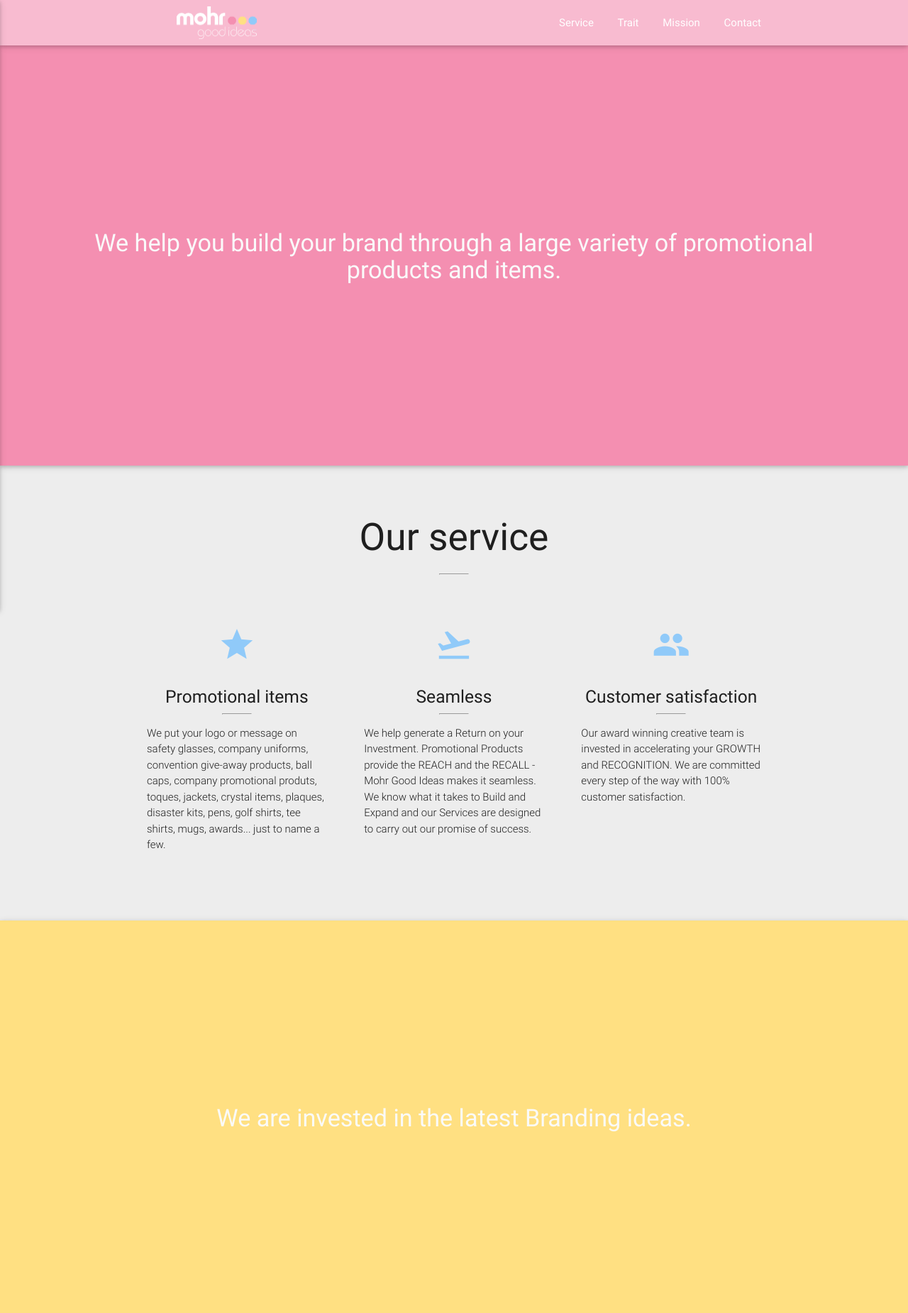
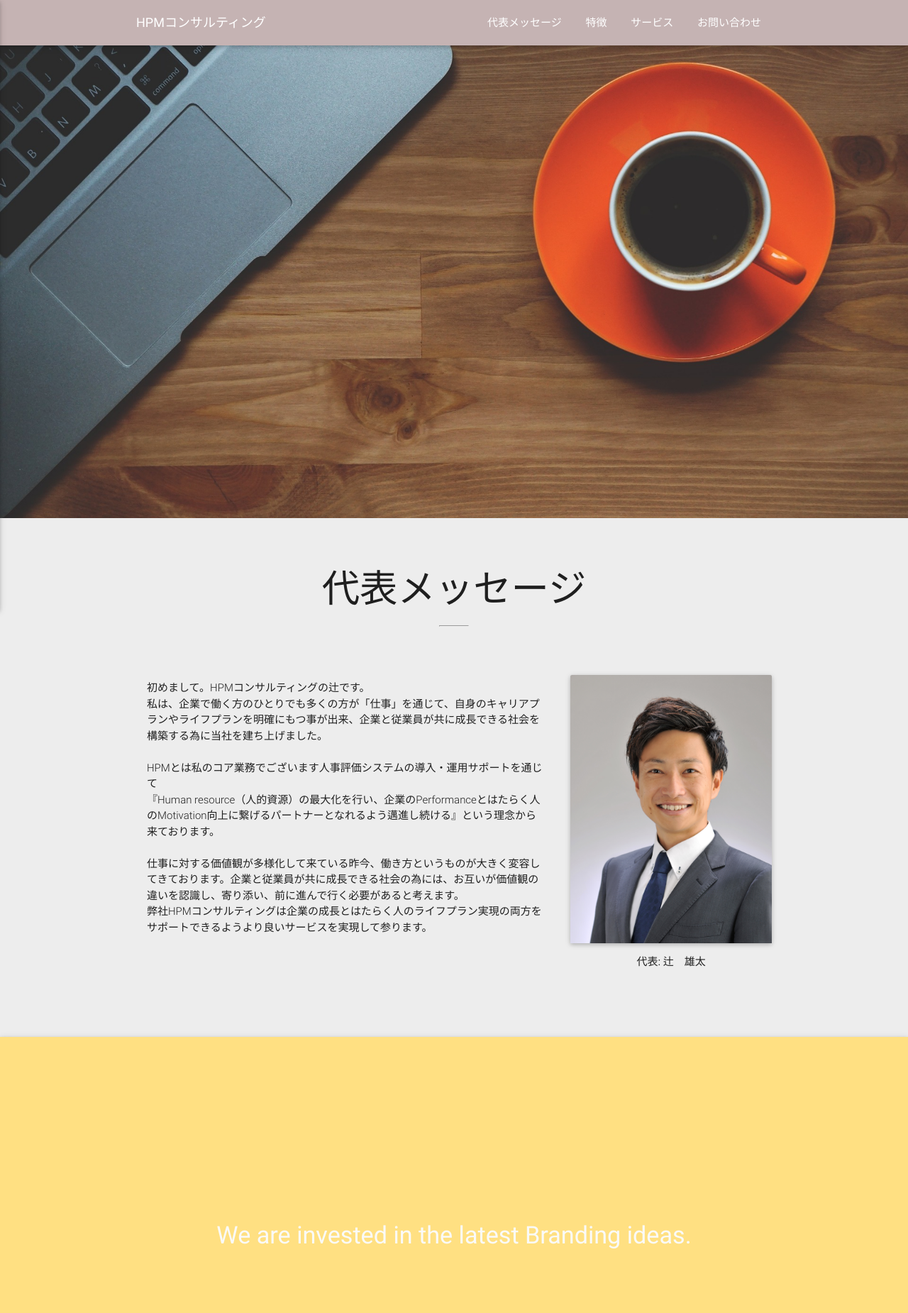
Before and after one commit to ikuto0608/template_html, a PHP site: page /index.html in a window 1280 px wide. Shown: the top 1850 px of the page at 71% size. Run offline with PHP 8.4, Linux system fonts and the light colour scheme; some libraries are stand-ins or nearby versions.

Commit message:
change for him

```diff
--- a/css/style.css
+++ b/css/style.css
@@ -132,3 +132,76 @@ footer.page-footer .footer-copyright {
  background-color: rgba(51, 51, 51, 0.08);
  line-height: 25px;
 }
+
+nav .brand-logo p {
+  font-size: 18px;
+  vertical-align: middle;
+  margin: 0 auto;
+}
+
+
+.parallax-container {
+  padding: 26% 0;
+  max-height: 400px;
+  line-height: 0;
+  height: 50%;
+  color: rgba(255,255,255,.9);
+}
+
+.parallax-container .section {
+  width: 100%;
+}
+
+@media(max-width: 1580px) {
+  .parallax-container h1 {
+    font-size: 1.5em;
+    line-height: 110%;
+    margin: 0.82rem 0 0.656rem 0;
+  }
+}
+@media(max-width: 768px) {
+  .parallax-container h1 {
+    font-size: 1.0em;
+    line-height: 110%;
+    margin: 0.82rem 0 0.656rem 0;
+  }
+}
+
+@media(max-width: 1580px) {
+  .parallax-container h2 {
+    font-size: 1.5em;
+    line-height: 110%;
+    margin: 0.82rem 0 0.656rem 0;
+  }
+}
+@media(max-width: 768px) {
+  .parallax-container h2 {
+    font-size: 1.0em;
+    line-height: 110%;
+    margin: 0.82rem 0 0.656rem 0;
+  }
+}
+
+@media only screen and (max-width : 992px) {
+  .parallax-container .section {
+    position: absolute;
+    top: 40%;
+  }
+  #index-banner .section {
+    top: 10%;
+  }
+}
+
+.background {
+  width: 100%;
+  filter: brightness(75%);
+}
+
+.hero img {
+   height: auto;
+   width: 100%;
+}
+
+.navigation {
+  background-color: rgba(158, 122, 122, 0.5);
+}
--- a/index.html
+++ b/index.html
@@ -3,7 +3,7 @@
 <head>
   <meta http-equiv="Content-Type" content="text/html; charset=UTF-8"/>
   <meta name="viewport" content="width=device-width, initial-scale=1, maximum-scale=1.0"/>
-  <title>Mohr Good Ideas</title>
+  <title>HPM コンサルティング</title>
 
   <link href="https://fonts.googleapis.com/icon?family=Material+Icons" rel="stylesheet">
   <link href="css/materialize.css" type="text/css" rel="stylesheet" media="screen,projection"/>
@@ -11,23 +11,23 @@
 </head>
 <body>
   <div class="navbar-fixed">
-    <nav id="navigation" class="material_light_red mdl-navigation" role="navigation">
+    <nav id="navigation" class="navigation mdl-navigation" role="navigation">
       <div class="nav-wrapper container">
         <a id="logo-container" href="" class="brand-logo">
-          <p><img src="images/logo_w.png" alt="Mohr" /></p>
+          <p>HPMコンサルティング</p>
         </a>
         <ul id="nav-web" class="right hide-on-med-and-down">
-          <a href="#service">Service</a>
-          <a href="#trait">Trait</a>
-          <a href="#mission">Mission</a>
-          <a href="#contact">Contact</a>
+          <a href="#message">代表メッセージ</a>
+          <a href="#characteristic">特徴</a>
+          <a href="#mission">サービス</a>
+          <a href="#contact">お問い合わせ</a>
         </ul>
         <ul id="nav-mobile" class="side-nav">
           <li>
-            <a href="#service">Service</a>
-            <a href="#trait">Trait</a>
-            <a href="#mission">Mission</a>
-            <a href="#contact">Contact</a>
+            <a href="#message">代表メッセージ</a>
+            <a href="#characteristic">特徴</a>
+            <a href="#mission">サービス</a>
+            <a href="#contact">お問い合わせ</a>
           </li>
         </ul>
         <a href="#" data-activates="nav-mobile" class="button-collapse"><i class="material-icons">menu</i></a>
@@ -35,41 +35,40 @@
     </nav>
   </div>
 
-  <div class="intro material_red z-depth-1">
-    <h4 class="grey-text text-lighten-5">We help you build your brand through a large variety of promotional products and items.</h4>
+  <div class="parallax-container valign-wrapper">
+    <div class="hero">
+      <img src="images/hero_1.jpg" />
+    </div>
   </div>
 
-  <div class="container service" id="service">
+  <div class="container message" id="message">
     <br /><br />
-    <h2 class="header center">Our service</h2>
+    <h2 class="header center">代表メッセージ</h2>
     <hr />
     <div class="section">
       <div class="row">
-        <div class="col s12 m4">
+        <div class="col s12 m8">
           <div class="icon-block">
-            <h2 class="center blue-text text-lighten-3"><i class="material-icons">star</i></h2>
-            <h5 class="center">Promotional items</h5>
-            <hr />
-            <p class="light">We put your logo or message on safety glasses, company uniforms, convention give-away products, ball caps, company promotional produts, toques, jackets, crystal items, plaques, disaster kits, pens, golf shirts, tee shirts, mugs, awards... just to name a few.</p>
+            <p class="light">
+初めまして。HPMコンサルティングの辻です。<br />
+私は、企業で働く方のひとりでも多くの方が「仕事」を通じて、自身のキャリアプランやライフプランを明確にもつ事が出来、企業と従業員が共に成長できる社会を構築する為に当社を建ち上げました。<br />
+<br />
+HPMとは私のコア業務でございます人事評価システムの導入・運用サポートを通じて<br />
+『Human resource（人的資源）の最大化を行い、企業のPerformanceとはたらく人のMotivation向上に繋げるパートナーとなれるよう邁進し続ける』という理念から来ております。<br />
+<br />
+仕事に対する価値観が多様化して来ている昨今、働き方というものが大きく変容してきております。企業と従業員が共に成長できる社会の為には、お互いが価値観の違いを認識し、寄り添い、前に進んで行く必要があると考えます。<br />
+弊社HPMコンサルティングは企業の成長とはたらく人のライフプラン実現の両方をサポートできるようより良いサービスを実現して参ります。
+            </p>
           </div>
         </div>
 
         <div class="col s12 m4">
-          <div class="icon-block">
-            <h2 class="center blue-text text-lighten-3"><i class="material-icons">flight_takeoff</i></h2>
-            <h5 class="center">Seamless</h5>
-            <hr />
-            <p class="light">We help generate a Return on your Investment. Promotional Products provide the REACH and the RECALL - Mohr Good Ideas makes it seamless. We know what it takes to Build and Expand and our Services are designed to carry out our promise of success.</p>
+          <div class="card">
+            <div class="card-image">
+              <img src="images/ceo.jpg" alt="Branding" />
+            </div>
           </div>
-        </div>
-
-        <div class="col s12 m4">
-          <div class="icon-block">
-            <h2 class="center blue-text text-lighten-3"><i class="material-icons">group</i></h2>
-            <h5 class="center">Customer satisfaction</h5>
-            <hr />
-            <p class="light">Our award winning creative team is invested in accelerating your GROWTH and RECOGNITION. We are committed every step of the way with 100% customer satisfaction.</p>
-          </div>
+          <p class="center">代表: 辻　雄太</p>
         </div>
       </div>
     </div>
@@ -80,102 +79,114 @@
     <h4 class="grey-text text-lighten-5">We are invested in the latest Branding ideas.</h4>
   </div>
 
-  <br id="trait" />
+  <br id="characteristic" />
   <div class="container detail">
-    <h2 class="header center">Our trait</h2>
+    <h2 class="header center">特徴</h2>
     <hr />
-    <div class="col s12 trait">
-      <ul class="tabs">
-        <li class="tab col s3"><a class="active" href="#trait1">Branding options</a></li>
-        <li class="tab col s3"><a href="#trait2">Eco-Friendly</a></li>
-        <li class="tab col s3"><a href="#trait3">Giving Back</a></li>
-      </ul>
-    </div>
-    <div id="trait1" class="col s12">
-      <h5 class="header col s12 light">
-        <img src="images/content_branding_quote.png" alt="Branding" />
-        At Mohr Good Ideas we are invested in the latest Branding ideas. We offer 3m reflective, neon, thermo flock, Glow, hologram, metallic, and opaque imprinting. With the expert help of our Suppliers we determine the best technique for your promotional needs. We are proud of our professional digitizers who ensure that the details of your logo and message are pain-stakingly communicated with each piece. Embroidery can mean 3D puff, chenille and crests - we do it all. Laser etching and debossing are stunning methods of decoration that impress and communicate great attention to detail. Do you need labels? We have woven or PVC. Customizing a look for your Company - it's not a problem for Mohr Good Ideas - we work with talented designers and love a challenge.
-      </h5>
-    </div>
-    <div id="trait2" class="col s12">
-      <h5 class="header col s12 light">
-        <img src="images/eco.jpg" alt="Eco" />
-        At Mohr Good Ideas, when it comes to Eco-friendly promotional products, we do our best to 'WALK OUR TALK'. We choose responsibly and keep up to date with our Vendors. We comply with the Quality Certification Alliance to ensure we are not consciously leaving a mess for someone else to clean up. We believe in reducing our carbon footprint and reward those Vendors with the same objectives by placing our orders with them. On our web site look for the icons symbolizing Eco-friendly and please don't hesitate to give us your Eco-friendly choices.
-      </h5>
-    </div>
-    <div id="trait3" class="col s12">
-      <h5 class="header col s12 light">
-        <img src="images/rwanda.jpg" alt="Rwanda" />
-        We love donating to the Embrace Rwanda Program. After the genocide in Rwanda in the late 90's that all important factor in a young mother's life was missing. Her Mother, Grandmother and Aunties had been killed in the massive slayings. That left young mothers without the natural advice and mentoring the elder generations passed on to ensure survival. Recognizing the huge deficit an ex nurse stepped in to quietly and effectively bring about life-giving changes. At present we support Hilary King with Gifts and samples to the people of Rwanda. We know that we are only one drop in the bucket when it comes to stepping into the gap.
-        <a href="http://www.embracerwanda.org" target="_blank">www.embracerwanda.org</a>
-      </h5>
-    </div>
+    <ul class="collection collapsible" data-collapsible="accordion">
+      <li class="collection-item"><i class="material-icons">chevron_right</i>企業の戦略や人事ポリシー、業務内容に適した最適な評価制度の導入のお手伝いを致します。</li>
+      <li class="collection-item"><i class="material-icons">chevron_right</i>評価とは「人を裁くこと」ではなく「人を育てること」である事を基本に、はたらく人が安心して、そして活力みなぎる制度や運用制度を導入のサポートを致します。</li>
+      <li class="collection-item"><i class="material-icons">chevron_right</i>経営者の意向をはたらく人に納得頂けるよう、意図や意味合いなど詳細まで共有のお手伝いを致します。</li>
+      <li class="collection-item"><i class="material-icons">chevron_right</i>実際に策定した制度の運用を従業員教育研修をすることでサポート致します。</li>
+      <li class="collection-item"><i class="material-icons">chevron_right</i>評価制度の運用に寄り添う事で、現場での問題点に共に対処致します。</li>
+      <li>
+        <div class="collapsible-header">
+          More...
+        </div>
+        <div class="collapsible-body"><p>
+評価制度とは単に給与を決めたり、人を裁くためのものではありません。本来『人を褒める・育てるためのツール』であるべきだと考えます。<br />
+ツールと述べさせて頂いたのは、あくまで企業で適切に運用されて初めて活きてくるものであるからです。<br />
+<br />
+スポーツに置き換えると分かりやすいかと思いますが、どれだけ良いゴルフクラブを所有してもプロゴルファーのようなスコアは出せません。どれだけ良いバットやグローブを所有してもメジャーリーガにはなれませんよね。<br />
+使用する方が適切な使い方をして初めてその道具の強みが活きてきます。<br />
+<br />
+人事評価制度も同様に評価する方、評価をされる方が適切な運用方法を学び、その為のスキルを習得し始めて最大限に活きて参ります。<br />
+<br />
+高額なコンサルタント料を支払ったものの、運用できなかった、あまり効果が出た気がしないでは全く意味がありません。<br />
+<br />
+そのために弊社では導入から運用のサポートまでさせて頂き、本当の意味で企業のパートナーとなるべく尽力させて頂きます。
+        </p></div>
+      </li>
+    </ul>
   </div>
 
   <div class="intro material_blue z-depth-1">
     <h4 class="grey-text text-lighten-5">We do our best to 'WALK OUR TALK'.</h4>
   </div>
 
-  <div class="container mission" id="mission">
+  <div class="container service" id="service">
     <br /><br />
-    <h2 class="header center">Our mission</h2>
-    <hr>
-    <br />
-    <div class="row center">
-      <h5 class="header col s12 light">To increase your profits and visibility through innovative, memorable and competitively priced promotional products and programs.</h5>
+    <h2 class="header center">サービス</h2>
+    <hr />
+    <div class="section">
+      <div class="row">
+        <div class="col s12 m6">
+          <div class="icon-block">
+            <h2 class="center blue-text text-lighten-3"><i class="material-icons">flight_takeoff</i></h2>
+            <h5 class="center">人事評価システムの作成・導入・運用サポート</h5>
+            <hr />
+          </div>
+        </div>
+
+        <div class="col s12 m6">
+          <div class="icon-block">
+            <h2 class="center blue-text text-lighten-3"><i class="material-icons">people</i></h2>
+            <h5 class="center">評価者研修</h5>
+            <hr />
+          </div>
+        </div>
+      </div>
+      <div class="section">
+        <div class="row">
+        <div class="col s12 m6">
+          <div class="icon-block">
+            <h2 class="center blue-text text-lighten-3"><i class="material-icons">people_outline</i></h2>
+            <h5 class="center">被評価者研修</h5>
+            <hr />
+          </div>
+        </div>
+        <div class="col s12 m6">
+          <div class="icon-block">
+            <h2 class="center blue-text text-lighten-3"><i class="material-icons">exposure_plus_1</i></h2>
+            <p class="light center">
+※研修事例...<br />
+従業員のやる気を引き出すフィードバック面談<br />
+最後までやり遂げる目標設定方法<br />
+PDCAサイクルの確実かつ効果的な回し方<br />
+その他従業員の営業・接客研修　など<br />
+            </p>
+          </div>
+        </div>
+      </div>
     </div>
     <br><br>
   </div>
 
   <div class="row contact" id="contact">
     <hr class="contact_border" />
-    <h5>Contact</h5>
+    <h5>お問い合わせ</h5>
     <hr />
-    <form class="col s12 m6 l6">
-      <div class="row">
-        <div class="input-field col s6">
-          <i class="material-icons prefix">account_circle</i>
-          <input id="icon_prefix" type="text" class="validate">
-          <label for="icon_prefix">First Name</label>
-        </div>
-        <div class="input-field col s6">
-          <input id="last_name" type="text" class="validate">
-          <label for="last_name">Last Name</label>
-        </div>
-        <div class="row">
-          <div class="input-field col s12">
-            <i class="material-icons prefix">email</i>
-            <input id="email" type="email" class="validate">
-            <label for="email">Email</label>
-          </div>
-        </div>
-        <div class="input-field col s12">
-          <i class="material-icons prefix">phone</i>
-          <input id="telephone" type="tel" class="validate">
-          <label for="telephone">Telephone</label>
-        </div>
-        <div class="row">
-          <div class="input-field col s12">
-            <i class="material-icons prefix">textsms</i>
-            <textarea id="textarea" class="materialize-textarea"></textarea>
-            <label for="textarea">Text</label>
-          </div>
-        </div>
-        <div class="row center">
-          <button class="btn waves-effect waves-light amber lighten-3" type="submit" name="action">Submit
-            <i class="mdi-content-send right"></i>
-          </button>
-        </div>
-      </div>
-    </form>
-    <div class="col s12 m6 l6 contact-holder">
-      <h6 class="mdi-action-home">Address</h6>
-      <p>1875 Welch Street, North Vancouver, BC V7P 1B7</p>
-      <h6 class="mdi-hardware-phone-android">Phone Number</h6>
-      <p>+1 604-987-1988</p>
-      <h6 class="mdi-action-open-in-browser">Website</h6>
-      <p>mohrgoodideas.com</p>
-    </div>
+
+    <h6 class="mdi-action-home">Step1 お問い合わせ</h6>
+    <p>
+メールにてお問い合わせください。<br />
+折り返しこちらからご連絡させて頂きます。<br />
+<br />
+お問い合わせ頂く際に、ご相談内容や現在のお悩みごともご一緒にお知らせ頂きますと、面談がスムーズに進みます<br />
+<br />
+mail: no.cross.no.crown.yt@gmail.com<br />
+    </p>
+    <h6 class="mdi-hardware-phone-android">Step2 面談</h6>
+    <p>
+ご相談内容を伺い、事業内容や会社の規模等をヒアリングさせて頂きます。<br />
+お話を充分に伺ったうえで、お客様に一番合ったサービスのご提案と報酬の説明をさせて頂きます。<br />
+ご不明な点があれば、納得いくまでご質問ください。<br />
+ご相談頂くだけでも全く問題ありませんので、お気軽にご相談頂ければと思います。<br />
+    </p>
+    <h6 class="mdi-action-open-in-browser">Step3</h6>
+    <p>
+お客様が納得いただき、「弊社に委託したい」とご希望頂きましたら契約成立です。
+    </p>
   </div>
 
   <footer class="page-footer">
```
Also changed, not shown: images/ceo.jpg (added), images/hero_1.jpg (added), js/init.js (line endings or trailing spaces).
